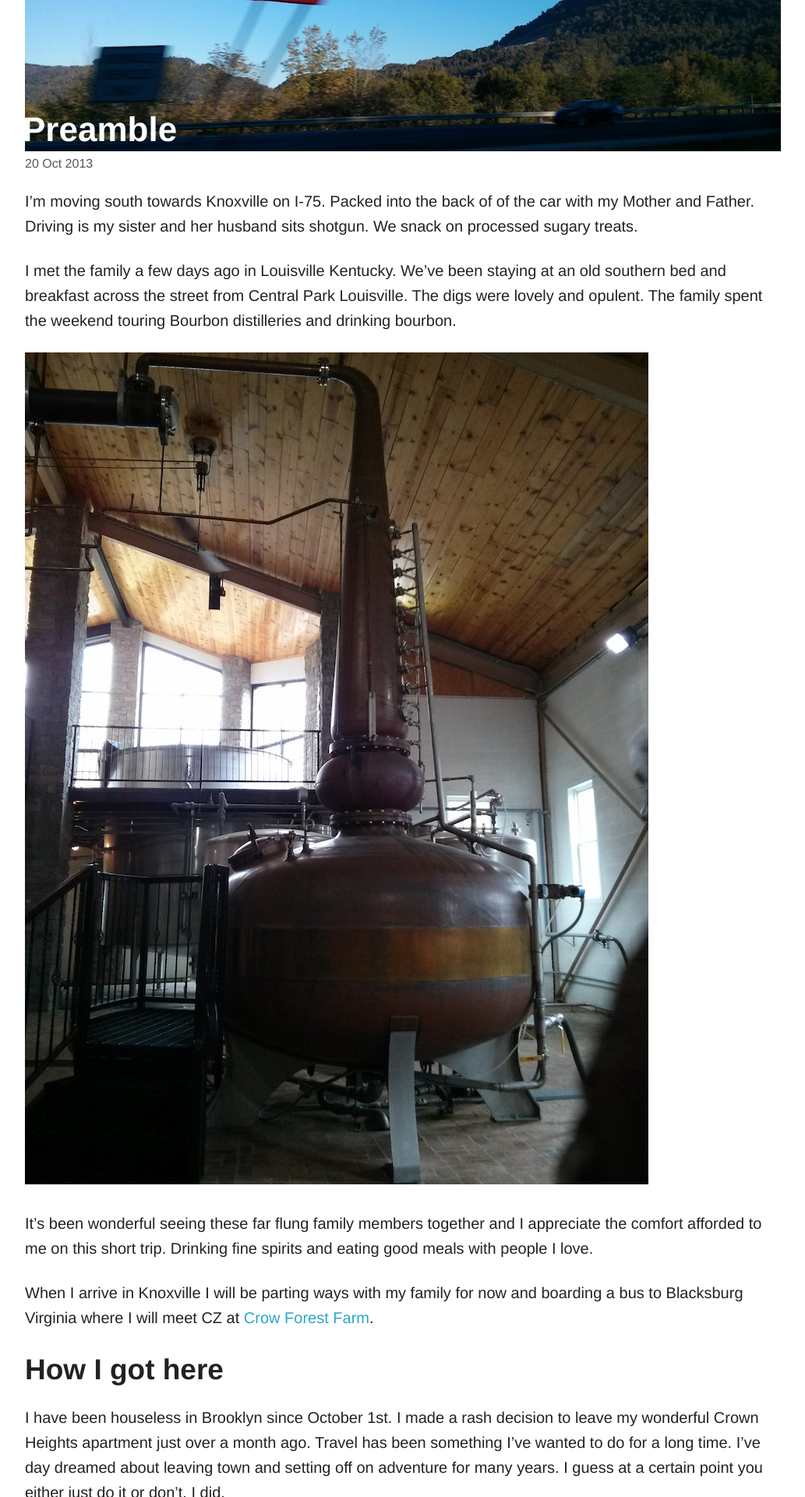
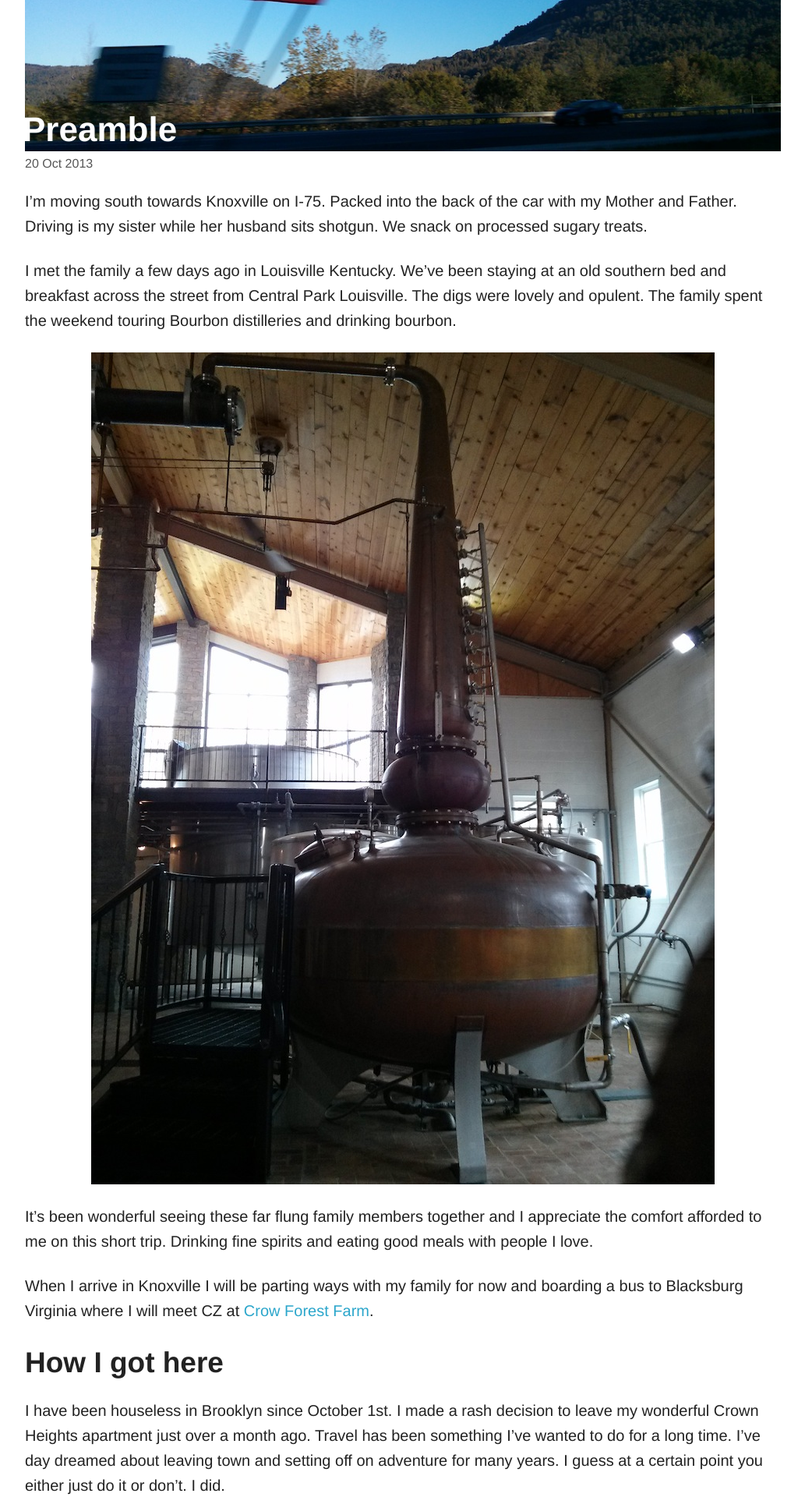
Before and after one commit to a-free-radical/a-free-radical.github.io, a Jekyll site: the page built from _posts/2013-10-20-Preamble.md, in a window 1280 px wide. Shown: the part 345-2265 px from the top of the page at 78% size, without its empty margins (123-1156 px from the left). Built offline with Jekyll 4.4.1, drawn with Linux system fonts in a browser that asks for light colours; Markdown is read by kramdown in place of the engine named in the settings.

Commit message:
tweaks to style

```diff
--- a/_posts/2013-10-20-Preamble.md
+++ b/_posts/2013-10-20-Preamble.md
@@ -7,7 +7,7 @@ location: Knoxville, TN, USA
 feature: /images/IMG_20131020_on_the_road_to_knoxville.jpg
 ---
 
-I'm moving south towards Knoxville on I-75. Packed into the back of of the car with my Mother and Father. Driving is my sister and her husband sits shotgun. We snack on processed sugary treats.
+I'm moving south towards Knoxville on I-75. Packed into the back of the car with my Mother and Father. Driving is my sister while her husband sits shotgun. We snack on processed sugary treats.
 
 I met the family a few days ago in Louisville Kentucky. We've been staying at an old southern bed and breakfast across the street from Central Park Louisville. The digs were lovely and opulent. The family spent the weekend touring Bourbon distilleries and drinking bourbon.
 
--- a/assets/css/screen.css
+++ b/assets/css/screen.css
@@ -4204,6 +4204,9 @@ header[role="header"] {
   font-weight: bold; }
 .post .post-content p {
   font-size: 1.25em; }
+  .post .post-content p img {
+    display: block;
+    margin: 0 auto; }
 
 footer[role="footer"] {
   background-color: #DFDFDF;
```
Also changed, not shown: assets/scss/custom/_default.scss (+8 -1 lines).
